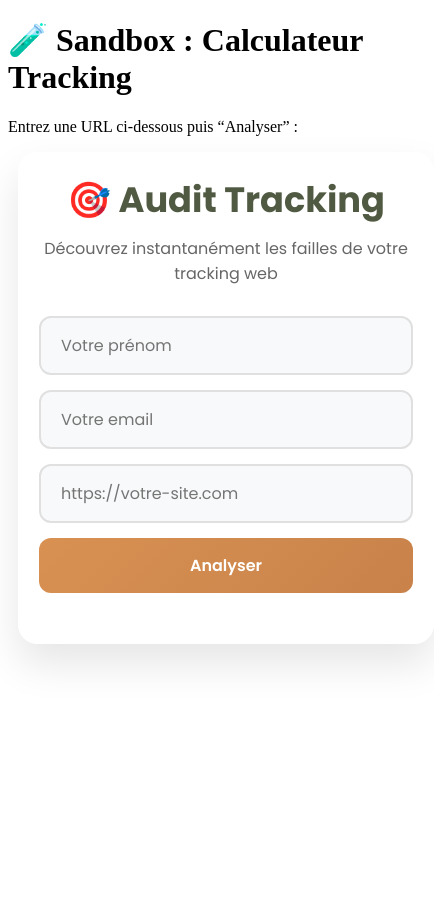
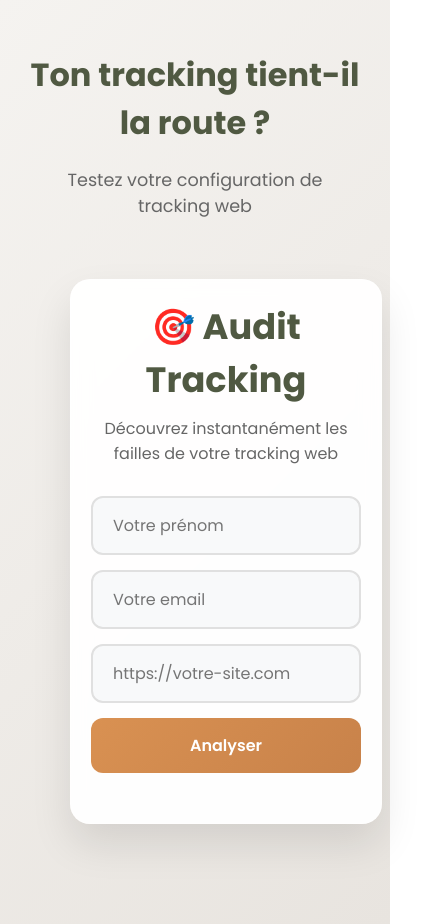
Before and after one commit to aromecafeine/calculateur-maturite-tracking, a plain HTML site: page index.html in a window 390 px wide. Shown: the whole page, 434 px wide, since content can reach past the window. Before the commit the page ends 844 px from the top, so only its background shows below. Drawn offline with Linux system fonts and the light colour scheme.

Commit message:
Update index.html

```diff
--- a/index.html
+++ b/index.html
@@ -3,29 +3,49 @@
 <head>
   <meta charset="UTF-8">
   <meta name="viewport" content="width=device-width,initial-scale=1">
-  <title>Test Calculateur Tracking</title>
+  <title>Calculateur de Maturité Tracking</title>
 
-  <!-- 1. Google Fonts Poppins -->
-  <link
-    href="https://fonts.googleapis.com/css2?family=Poppins:wght@400;600&display=swap"
-    rel="stylesheet"
-  >
+  <!-- Google Fonts Poppins -->
+  <link href="https://fonts.googleapis.com/css2?family=Poppins:wght@400;600;700&display=swap" rel="stylesheet">
 
-  <!-- 2. Chart.js depuis votre domaine GitHub Pages -->
+  <!-- Chart.js depuis votre domaine GitHub Pages -->
   <script src="https://aromecafeine.github.io/calculateur-maturite-tracking/chart.js" defer></script>
 
-  <!-- 3. Votre widget -->
+  <!-- Votre widget -->
   <script src="https://aromecafeine.github.io/calculateur-maturite-tracking/script.js" defer></script>
 </head>
-<body>
-  <h1>🧪 Sandbox : Calculateur Tracking</h1>
-  <p>Entrez une URL ci-dessous puis “Analyser” :</p>
+<br>
+<body style="margin:0;padding:0;font-family:'Poppins',sans-serif;background:linear-gradient(135deg,#f5f3f0 0%,#e8e4df 100%);min-height:100vh;display:flex;align-items:center;justify-content:center;">
 
-  <!-- Conteneur d’injection -->
-  <div id="widget-container"></div>
+  <div style="text-align:center;margin-bottom:30px;padding:20px;">
+    <h1 style="color:#505942;font-size:2em;margin-bottom:20px;">Ton tracking tient-il la route ?</h1>
+    <p style="color:#666;font-size:1.1em;margin-bottom:30px;">Testez votre configuration de tracking web</p>
 
-  <noscript>
-    ⚠️ Ce widget nécessite JavaScript activé.
-  </noscript>
+    <!-- Conteneur d'injection -->
+    <div id="widget-container"></div>
+
+    <noscript style="background:#ffe6e6;border:1px solid #ffcccc;border-radius:12px;padding:20px;color:#cc0000;display:block;margin-top:20px;">
+      ⚠️ Ce widget nécessite JavaScript activé.
+    </noscript>
+  </div>
+
+  <style>
+    @keyframes spin {
+      0% { transform: rotate(0deg); }
+      100% { transform: rotate(360deg); }
+    }
+
+    @media (max-width: 768px) {
+      body {
+        padding: 10px !important;
+      }
+
+      #widget-container {
+        padding: 20px !important;
+        margin: 10px !important;
+      }
+    }
+  </style>
+
 </body>
 </html>
```
